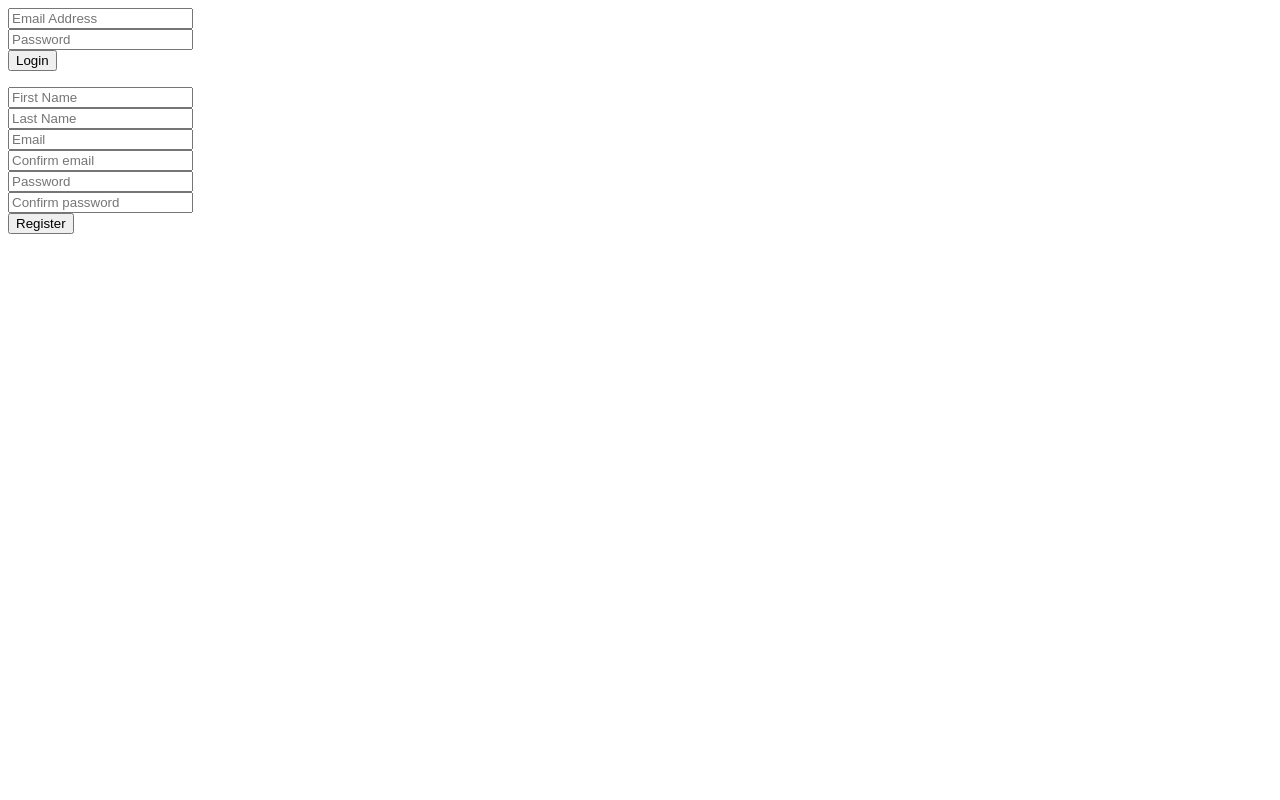
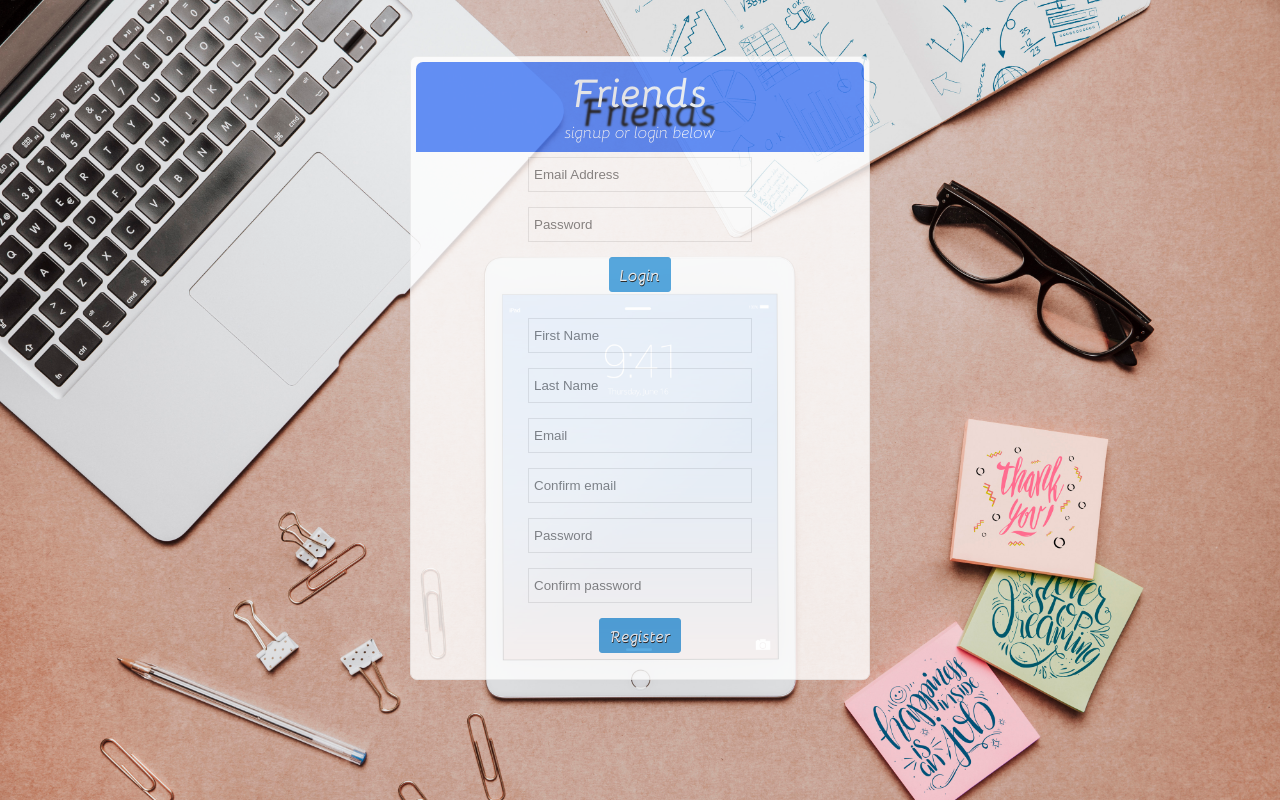
Before and after one commit to AlaaAlhilly/SocialProject, a PHP site: page /register.php in a window 1280 px wide. Run offline with PHP 8.4, Linux system fonts and the light colour scheme.

Commit message:
styling before the end

```diff
--- /dev/null
+++ b/socialproject/Assests/css/register_style.css
@@ -0,0 +1,80 @@
+@font-face{
+	font-family: 'Bellota-LightItalic';
+	src:url("../fonts/Bellota-LightItalic.otf");
+}
+@font-face{
+	font-family: 'Bellota-BoldItalic';
+	src:url("../fonts/Bellota-BoldItalic.otf");
+}
+html,body{
+	height: 100%;
+	min-height: 100%;
+}
+form{
+	text-align: center;
+}
+body{
+	margin: 0;
+	padding: 0;
+}
+.wrapper{
+	background-image: url("../images/back2.jpg");
+	background-size: 100%;/*make the background take the whole page size*/
+	width: 100%;
+	height: 100%;
+	min-width: 95px;
+
+}
+.login_box{
+	font-family: 'Bellota-LightItalic',sans-serif;
+	position: relative;
+	margin-right: auto;
+	margin-left: auto;
+	top: 7%;
+	width: 35%;
+	background-color: #ffffff;
+	border: 1px solid #EDEDED;
+	border-radius: 7px;
+	padding: 5px;
+	opacity:0.8;
+}
+.login_header{
+	font-family: 'Bellota-LightItalic',sans-serif;
+	width: 100%;
+	height: 90px;
+	background-color: #4278f6;/*#3498db -instructor color*/
+	color: #ffffff;
+	text-align: center;
+	border-top-left-radius: 7px;
+	border-top-right-radius: 7px;
+}
+.login_header h1{
+	font-family: 'Bellota-BoldItalic',sans-serif;
+	margin-top: 0;
+	margin-bottom: 0;
+	color: #eaeff3;/*#2c6c96 instructor color*/
+	text-shadow: #000000 9.5px 18.5px 2px;
+	font-size: 250%;
+}
+input[type="submit"]{
+	background-color: #3498db;
+	padding: 5px 10px 5px 10px;
+	border: 1px solid #3498db;
+	border-radius: 3px;
+	margin:5px 10px 5px 10px;
+	color: #eaeff3;
+	text-shadow: #000000 0.5px 0.5px 0px;
+	font-family: 'Bellota-BoldItalic',sans-serif;
+	font-size: 100%;
+}
+input[type="text"],input[type="email"],input[type="password"]{
+	border:1px solid #e5e5e5;
+	margin-top: 5px;
+	width: 50%;/*70% instructor choice*/
+	height: 35px;
+	margin-bottom: 10px;
+	padding-left: 5px;
+}
+input[type="text"]:hover,input[type="email"]:hover,input[type="password"]:hover{
+	border-color: #3498db;
+}
--- a/socialproject/register.php
+++ b/socialproject/register.php
@@ -5,8 +5,15 @@ require 'includes/form_handlers/login_handler.php';
 <html>
 <head>
 	<title>Registeration Page</title>
+	<link rel="stylesheet" type="text/css" href="assests/css/register_style.css">
 </head>
 <body>
+	<div class="wrapper">
+		<div class="login_box">
+			<div class="login_header">
+				<h1>Friends</h1>
+				signup or login below
+			</div>
 			<form action="register.php" method="POST">
 				<input type="email" name="log_email" value="<?php
 		          if(isset($_SESSION['log_email'])) echo($_SESSION['log_email']);
@@ -61,6 +68,7 @@ require 'includes/form_handlers/login_handler.php';
 				<input type="submit" name="reg_button" value="Register">
 				<?php if(in_array("<span style='color:#14c800'>You're all set! Goahead and login!</span><br>", $errors_array)) echo "<span style='color:#14c800'>You're all set! Goahead and login!</span><br>";?>
 			</form>
-
+		</div>
+	</div>
 </body>
 </html>
```
Also changed, not shown: socialproject/Assests/fonts/Bellota-Bold.otf (added), socialproject/Assests/fonts/Bellota-BoldItalic.otf (added), socialproject/Assests/fonts/Bellota-Italic.otf (added), socialproject/Assests/fonts/Bellota-Light.otf (added), socialproject/Assests/fonts/Bellota-LightItalic.otf (added), socialproject/Assests/fonts/Bellota-Regular.otf (added), socialproject/Assests/images/back.jpg (added), socialproject/Assests/images/back2.jpg (added). Lines whose indentation alone changed are shown as unchanged.
